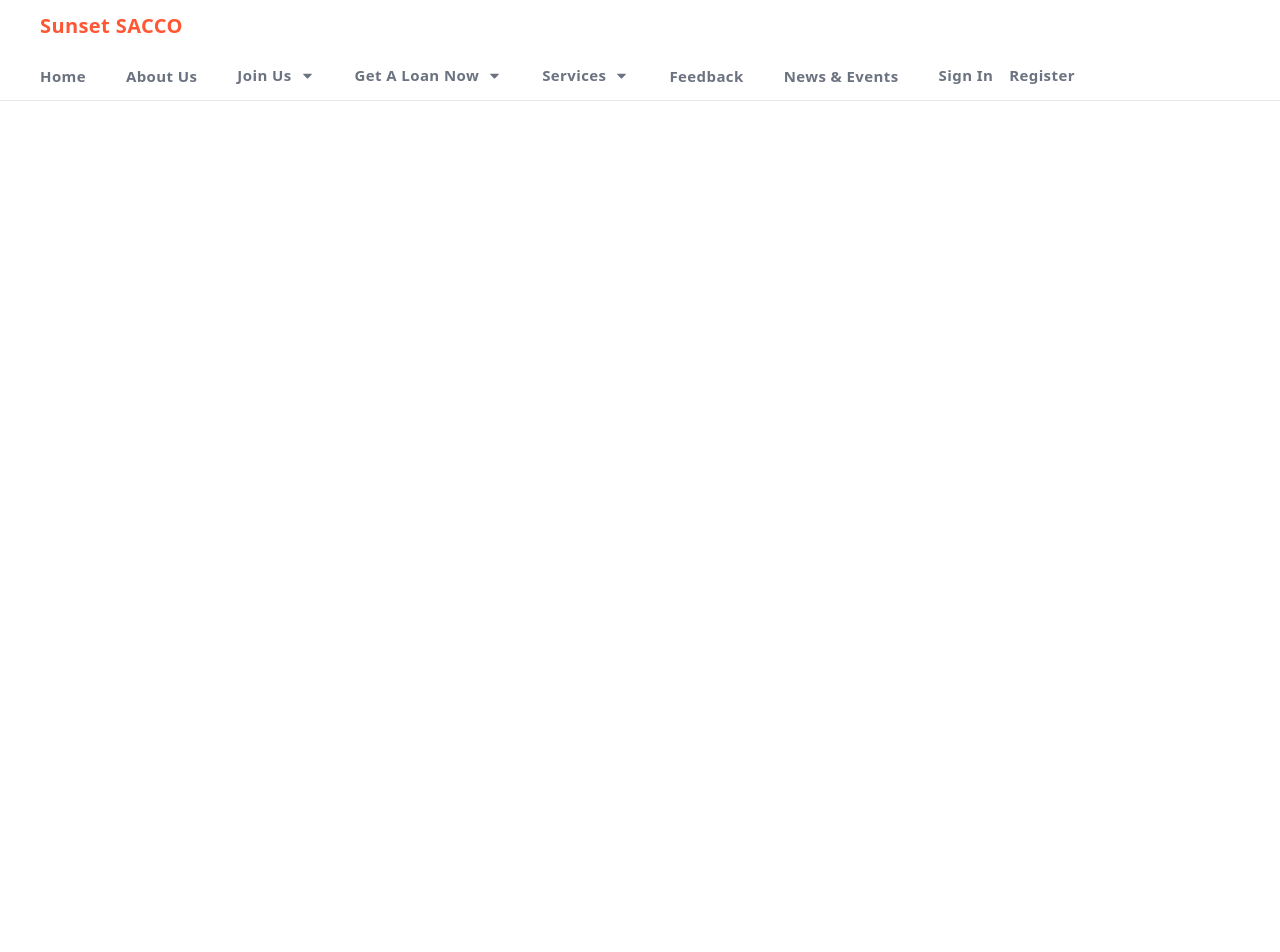
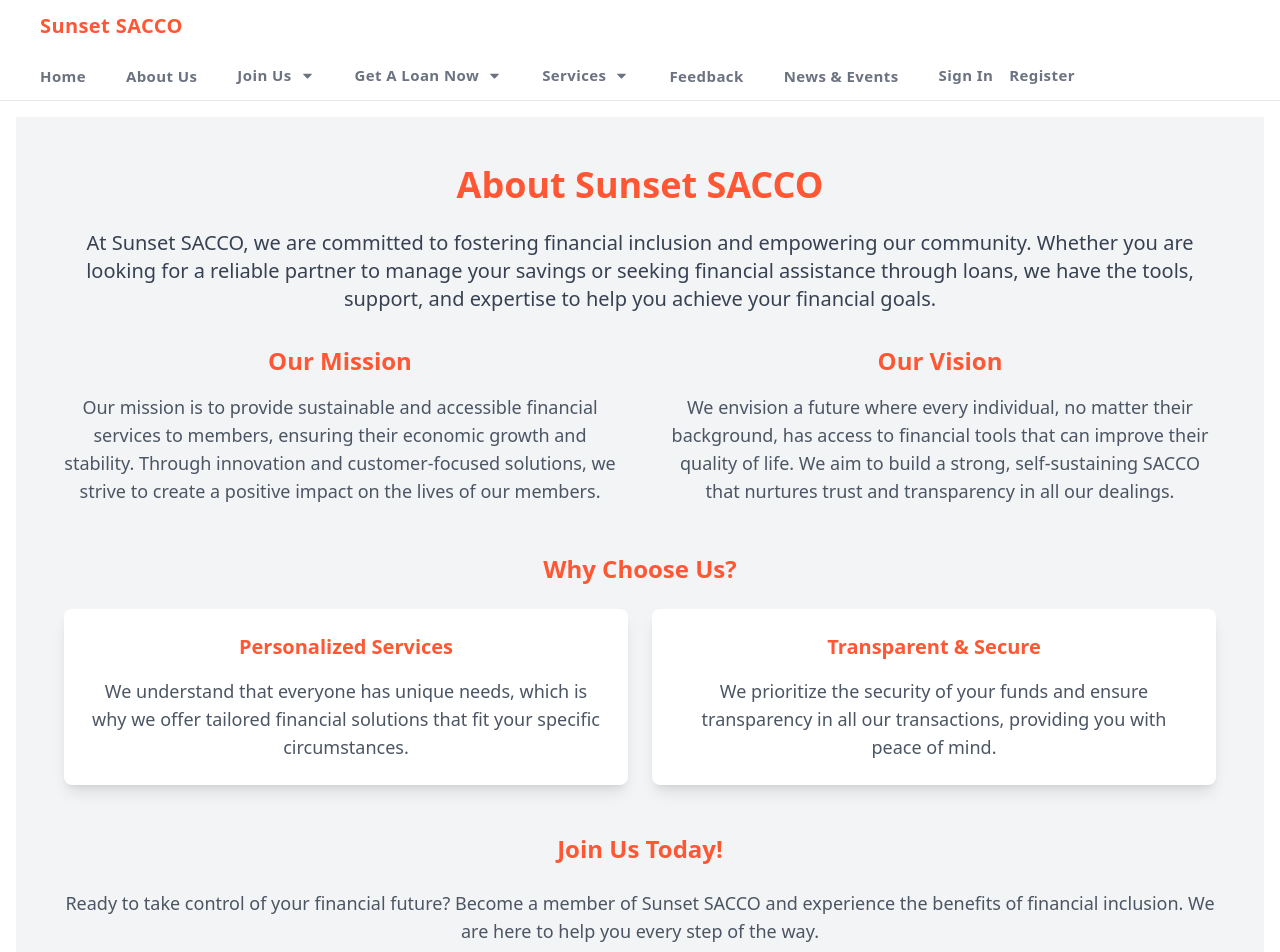
Before and after one commit to ravine13/sunset_sacco, a React (Create React App) app in the folder sunset-sacco-frontend/: page /about in a window 1280 px wide. Shown: the top 952 px of the page. Before the commit the page ends 800 px from the top, so only its background shows below. Built offline with nearby package versions, Linux system fonts and the light colour scheme.

Commit message:
new: about page created

```diff
--- a/sunset-sacco-frontend/src/App.js
+++ b/sunset-sacco-frontend/src/App.js
@@ -3,7 +3,9 @@ import { BrowserRouter as Router, Routes, Route } from "react-router-dom";
 import Navbar from "./pages/Navbar"; // Adjust the path if necessary
 import Login from "./pages/Login"; // Keep the name consistent
 import SignUp from "./pages/SignUp"; // Create Register page
-import Home from "./pages/Home"; // Create Home page
+import Home from "./pages/Home"; // Create Home
+import Footer from "./pages/Footer";
+import About from "./pages/About";
 
 function App() {
   return (
@@ -14,8 +16,10 @@ function App() {
           <Route path="/" element={<Home />} />
           <Route path="/signin" element={<Login />} />
           <Route path="/register" element={<SignUp />} />
+          <Route path="/about" element={<About />}  />
         </Routes>
       </main>
+      <Footer />
     </Router>
   );
 }
--- /dev/null
+++ b/sunset-sacco-frontend/src/pages/About.js
@@ -0,0 +1,59 @@
+// About.js
+import React from "react";
+
+const About = () => {
+  return (
+    <div className="min-h-screen bg-gray-100 py-12 px-6 sm:px-12">
+      <div className="max-w-6xl mx-auto text-center">
+        <h1 className="text-4xl font-bold text-[#FF5733] mb-6">About Sunset SACCO</h1>
+        <p className="text-xl text-gray-700 mb-8">
+          At Sunset SACCO, we are committed to fostering financial inclusion and empowering our community. Whether you are looking for a reliable partner to manage your savings or seeking financial assistance through loans, we have the tools, support, and expertise to help you achieve your financial goals.
+        </p>
+
+        <div className="grid md:grid-cols-2 gap-12">
+          <div>
+            <h2 className="text-2xl font-semibold text-[#FF5733] mb-4">Our Mission</h2>
+            <p className="text-lg text-gray-600">
+              Our mission is to provide sustainable and accessible financial services to members, ensuring their economic growth and stability. Through innovation and customer-focused solutions, we strive to create a positive impact on the lives of our members.
+            </p>
+          </div>
+
+          <div>
+            <h2 className="text-2xl font-semibold text-[#FF5733] mb-4">Our Vision</h2>
+            <p className="text-lg text-gray-600">
+              We envision a future where every individual, no matter their background, has access to financial tools that can improve their quality of life. We aim to build a strong, self-sustaining SACCO that nurtures trust and transparency in all our dealings.
+            </p>
+          </div>
+        </div>
+
+        <div className="mt-12">
+          <h2 className="text-2xl font-semibold text-[#FF5733] mb-6">Why Choose Us?</h2>
+          <div className="grid sm:grid-cols-2 gap-6">
+            <div className="bg-white p-6 shadow-lg rounded-lg">
+              <h3 className="text-xl font-semibold text-[#FF5733] mb-4">Personalized Services</h3>
+              <p className="text-lg text-gray-600">
+                We understand that everyone has unique needs, which is why we offer tailored financial solutions that fit your specific circumstances.
+              </p>
+            </div>
+
+            <div className="bg-white p-6 shadow-lg rounded-lg">
+              <h3 className="text-xl font-semibold text-[#FF5733] mb-4">Transparent & Secure</h3>
+              <p className="text-lg text-gray-600">
+                We prioritize the security of your funds and ensure transparency in all our transactions, providing you with peace of mind.
+              </p>
+            </div>
+          </div>
+        </div>
+
+        <div className="mt-12">
+          <h2 className="text-2xl font-semibold text-[#FF5733] mb-6">Join Us Today!</h2>
+          <p className="text-lg text-gray-600">
+            Ready to take control of your financial future? Become a member of Sunset SACCO and experience the benefits of financial inclusion. We are here to help you every step of the way.
+          </p>
+        </div>
+      </div>
+    </div>
+  );
+};
+
+export default About;
```
